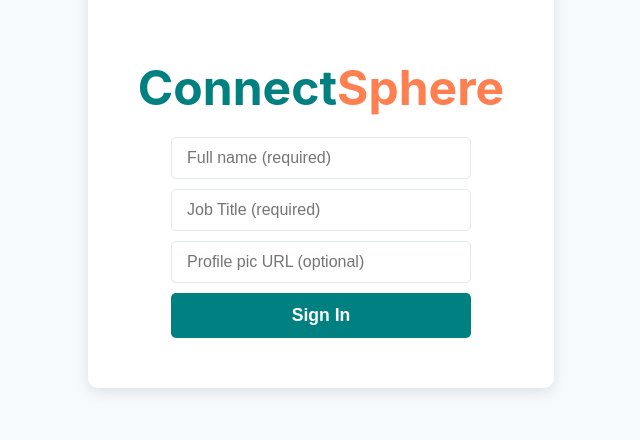
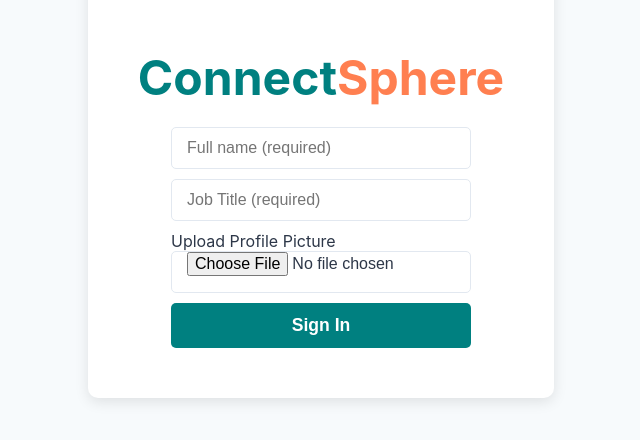
Before and after one commit to Emmyginger/connectsphere, a React (Create React App) app: page / in a window 1280 px wide. Shown: the part 218-658 px from the top of the page, without its empty margins (319-959 px from the left). Built offline with nearby package versions, Linux system fonts and the light colour scheme.

Commit message:
updated login.js

```diff
--- a/src/components/Login.js
+++ b/src/components/Login.js
@@ -3,15 +3,26 @@ import React, { useState } from 'react';
 function Login({ onLogin }) {
   const [name, setName] = useState('');
   const [title, setTitle] = useState('');
-  const [picUrl, setPicUrl] = useState('');
+  const [profilePic, setProfilePic] = useState(null);
+
+  const handleFileChange = (e) => {
+    if (e.target.files[0]) {
+      const file = e.target.files[0];
+      // Use FileReader to convert image to a base64 string
+      const reader = new FileReader();
+      reader.readAsDataURL(file);
+      reader.onload = () => {
+        setProfilePic(reader.result);
+      };
+    }
+  };
 
   const loginToApp = (e) => {
     e.preventDefault();
     if (!name || !title) {
       return alert('Please enter your full name and title!');
     }
-    // Call the onLogin function passed from App.js
-    onLogin(name, title, picUrl);
+    onLogin(name, title, profilePic);
   };
 
   return (
@@ -33,12 +44,10 @@ function Login({ onLogin }) {
             placeholder="Job Title (required)"
             type="text"
           />
-          <input
-            value={picUrl}
-            onChange={(e) => setPicUrl(e.target.value)}
-            placeholder="Profile pic URL (optional)"
-            type="text"
-          />
+          <label htmlFor="file-upload">
+            {profilePic ? 'Image Selected!' : 'Upload Profile Picture'}
+          </label>
+          <input id="file-upload" type="file" onChange={handleFileChange} accept="image/*" />
           <button type="submit">Sign In</button>
         </form>
       </div>
```
